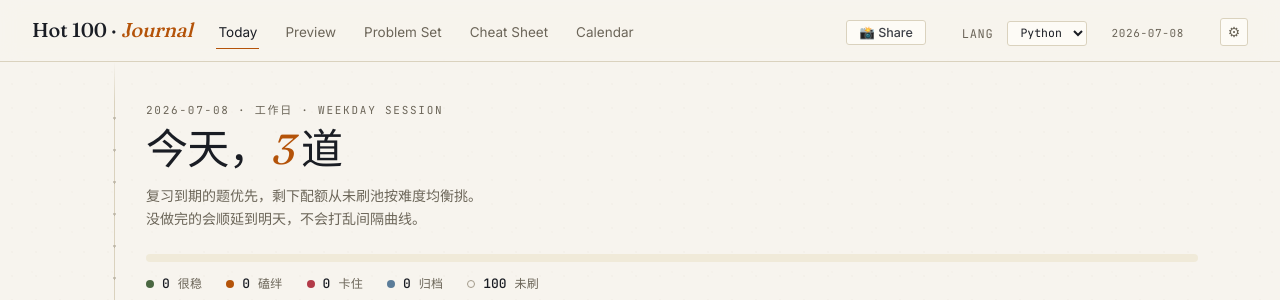
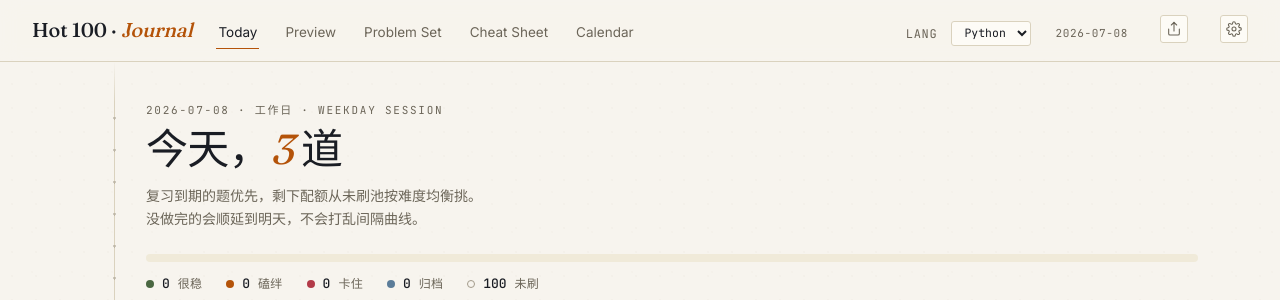
Before and after one commit to jadehare818/leetcode-hot100, a Flask app: page / in a window 1280 px wide. Shown: the top 300 px of the page. Run offline with Flask 3, Linux system fonts and the light colour scheme.

Commit message:
ui(nav): replace text/emoji share button with SVG icons
- Share icon (upload/arrow) next to Settings gear, both as icon-btn
- Only shown on dashboard (Share) / all pages (Settings)
- Consistent 28x28 with amber hover state
- Old .share-btn / .settings-btn kept but display:none for safety

```diff
--- a/static/style.css
+++ b/static/style.css
@@ -2073,3 +2073,23 @@ tr.cs-row:has(.cs-panel:not(.open)):has(.note-panel:not(.open)) { display: none;
   border-color: var(--amber);
   color: var(--paper);
 }
+
+/* 通用图标按钮（Share + Settings 共用） */
+.topnav .icon-btn {
+  border: 1px solid var(--line);
+  background: var(--paper-2);
+  color: var(--muted);
+  width: 28px; height: 28px;
+  border-radius: 3px;
+  cursor: pointer;
+  padding: 0;
+  margin-left: 8px;
+  display: inline-flex; align-items: center; justify-content: center;
+  transition: color .15s, border-color .15s, background .15s;
+}
+.topnav .icon-btn:hover { color: var(--amber); border-color: var(--amber); background: var(--paper); }
+.topnav .icon-btn:focus-visible { outline: 2px solid var(--amber); outline-offset: 2px; }
+
+/* 旧 share/settings 特有样式覆盖为无（保留其他页面兼容） */
+.topnav .share-btn,
+.topnav .settings-btn { display: none; }
--- a/templates/base.html
+++ b/templates/base.html
@@ -17,9 +17,6 @@
   <a href="{{ url_for('cheatsheet_page') }}" class="{% if request.endpoint == 'cheatsheet_page' %}active{% endif %}">Cheat Sheet</a>
   <a href="{{ url_for('calendar_page') }}" class="{% if request.endpoint == 'calendar_page' %}active{% endif %}">Calendar</a>
   <span class="spacer"></span>
-  {% if request.endpoint == 'dashboard' %}
-  <button id="open-checkin-card" class="share-btn" title="生成打卡卡片">📸 Share</button>
-  {% endif %}
   <label class="lang-picker" title="切换编程语言（不删除已有文件）">
     Lang
     <select id="lang-select">
@@ -30,7 +27,21 @@
     </select>
   </label>
   <span class="today-tag">{{ (self._TemplateReference__context.get('d') or {}).get('date') or '' }}</span>
-  <button id="open-settings" class="settings-btn" title="设置" aria-label="设置">⚙</button>
+  {% if request.endpoint == 'dashboard' %}
+  <button id="open-checkin-card" class="icon-btn" title="生成打卡卡片" aria-label="生成打卡卡片">
+    <svg width="16" height="16" viewBox="0 0 24 24" fill="none" stroke="currentColor" stroke-width="1.6" stroke-linecap="round" stroke-linejoin="round" aria-hidden="true">
+      <path d="M4 12v7a2 2 0 0 0 2 2h12a2 2 0 0 0 2-2v-7"/>
+      <polyline points="16 6 12 2 8 6"/>
+      <line x1="12" y1="2" x2="12" y2="15"/>
+    </svg>
+  </button>
+  {% endif %}
+  <button id="open-settings" class="icon-btn" title="设置" aria-label="设置">
+    <svg width="16" height="16" viewBox="0 0 24 24" fill="none" stroke="currentColor" stroke-width="1.6" stroke-linecap="round" stroke-linejoin="round" aria-hidden="true">
+      <circle cx="12" cy="12" r="3"/>
+      <path d="M19.4 15a1.65 1.65 0 0 0 .33 1.82l.06.06a2 2 0 1 1-2.83 2.83l-.06-.06a1.65 1.65 0 0 0-1.82-.33 1.65 1.65 0 0 0-1 1.51V21a2 2 0 0 1-4 0v-.09a1.65 1.65 0 0 0-1-1.51 1.65 1.65 0 0 0-1.82.33l-.06.06a2 2 0 1 1-2.83-2.83l.06-.06a1.65 1.65 0 0 0 .33-1.82 1.65 1.65 0 0 0-1.51-1H3a2 2 0 0 1 0-4h.09a1.65 1.65 0 0 0 1.51-1 1.65 1.65 0 0 0-.33-1.82l-.06-.06a2 2 0 1 1 2.83-2.83l.06.06a1.65 1.65 0 0 0 1.82.33h0a1.65 1.65 0 0 0 1-1.51V3a2 2 0 0 1 4 0v.09a1.65 1.65 0 0 0 1 1.51h0a1.65 1.65 0 0 0 1.82-.33l.06-.06a2 2 0 1 1 2.83 2.83l-.06.06a1.65 1.65 0 0 0-.33 1.82v0a1.65 1.65 0 0 0 1.51 1H21a2 2 0 0 1 0 4h-.09a1.65 1.65 0 0 0-1.51 1z"/>
+    </svg>
+  </button>
 </nav>
 
 {# ========== 设置弹窗 ========== #}
```
